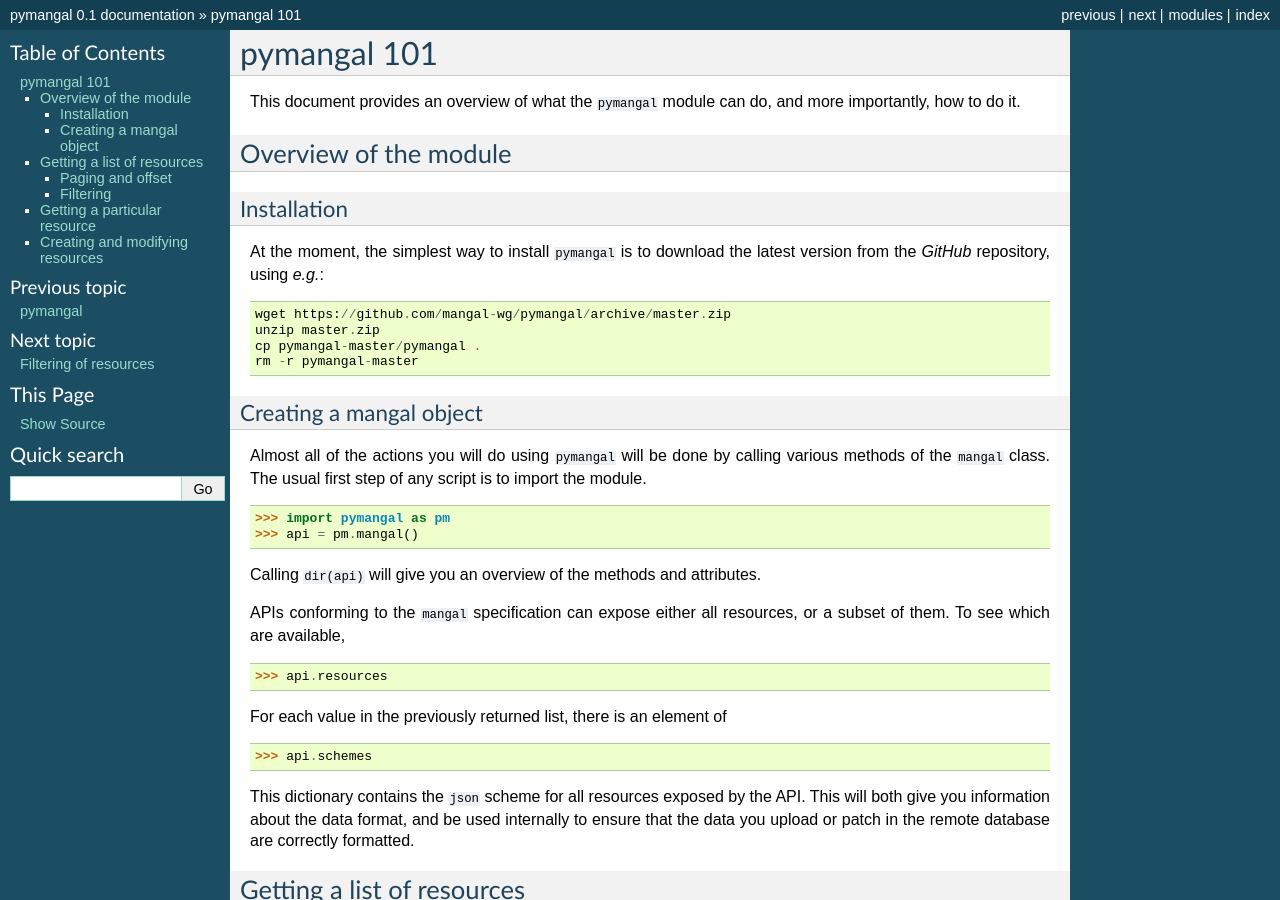
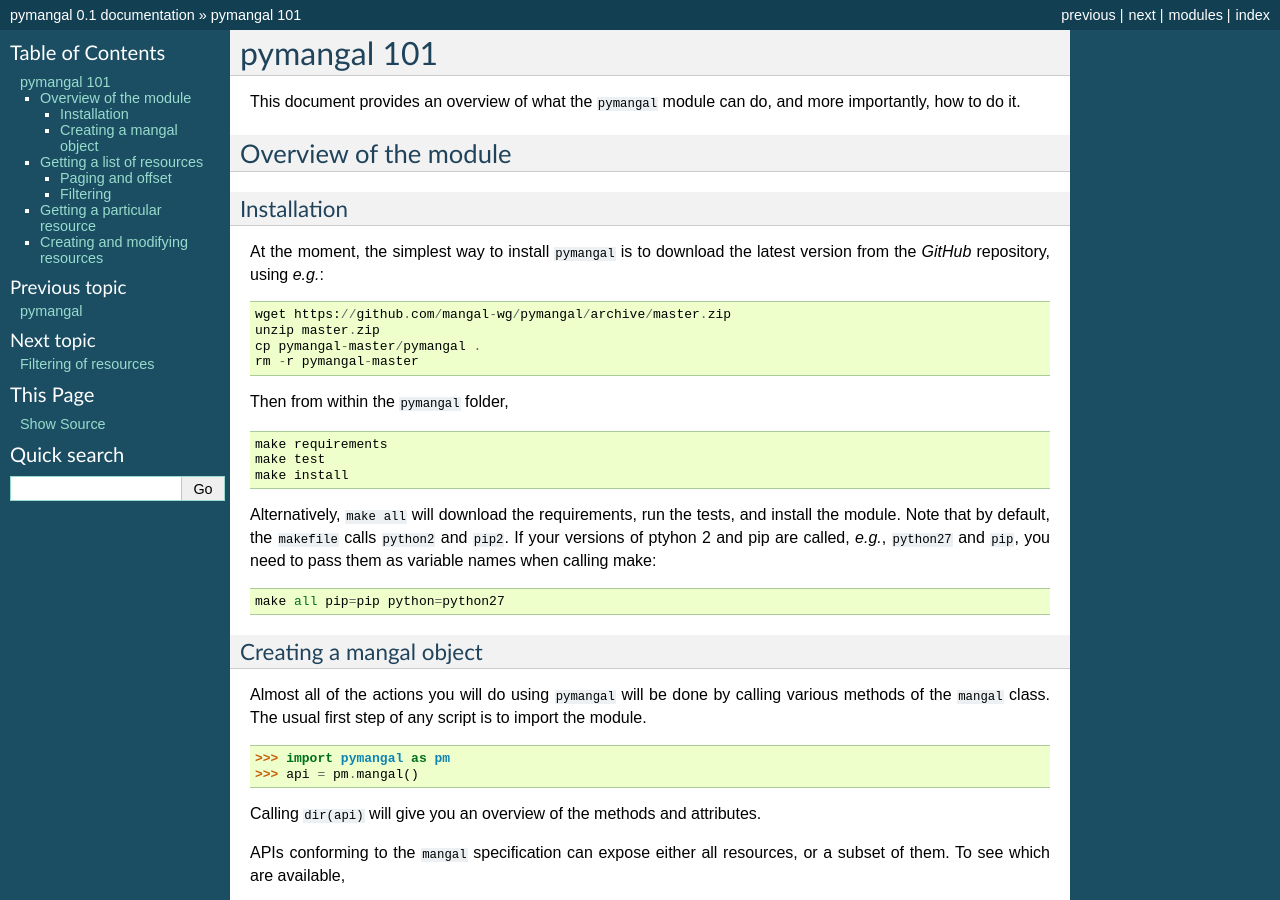
Before and after one commit to mangal-interactions/pymangal, a Sphinx documentation site: the page built from docs/user/basics.rst, in a window 1280 px wide and 900 px high. Built offline with Sphinx 7.4.7, drawn with Linux system fonts in a browser that asks for light colours; formulas are drawn with MathJax 3.

Commit message:
Makefile, docs for installation, and warning message if using an unstable version

```diff
--- a/docs/user/basics.rst
+++ b/docs/user/basics.rst
@@ -19,6 +19,21 @@ latest version from the *GitHub* repository, using *e.g.*: ::
    unzip master.zip
    cp pymangal-master/pymangal .
    rm -r pymangal-master
+
+Then from within the ``pymangal`` folder, ::
+
+   make requirements
+   make test
+   make install
+
+Alternatively, ``make all`` will download the requirements, run the tests,
+and install the module. Note that by default, the ``makefile`` calls
+``python2`` and ``pip2``. If your versions of ptyhon 2 and pip are called,
+*e.g.*, ``python27`` and ``pip``, you need to pass them as variable names when
+calling make: ::
+
+   make all pip=pip python=python27
+
 
 Creating a mangal object
 ~~~~~~~~~~~~~~~~~~~~~~~~
--- a/pymangal/__init__.py
+++ b/pymangal/__init__.py
@@ -6,3 +6,6 @@ __license__ = 'BSD-2'
 
 from api import mangal
 from makeschema import makeschema
+
+if __version__[0] == '0':
+    print "pymangal v."+__version__+" - this is an UNSTABLE release"
--- a/setup.py
+++ b/setup.py
@@ -1,3 +1,4 @@
+# -*- coding: utf-8 -*-
 from distutils.core import setup
 
 setup(
```
Also changed, not shown: 1 other file.
